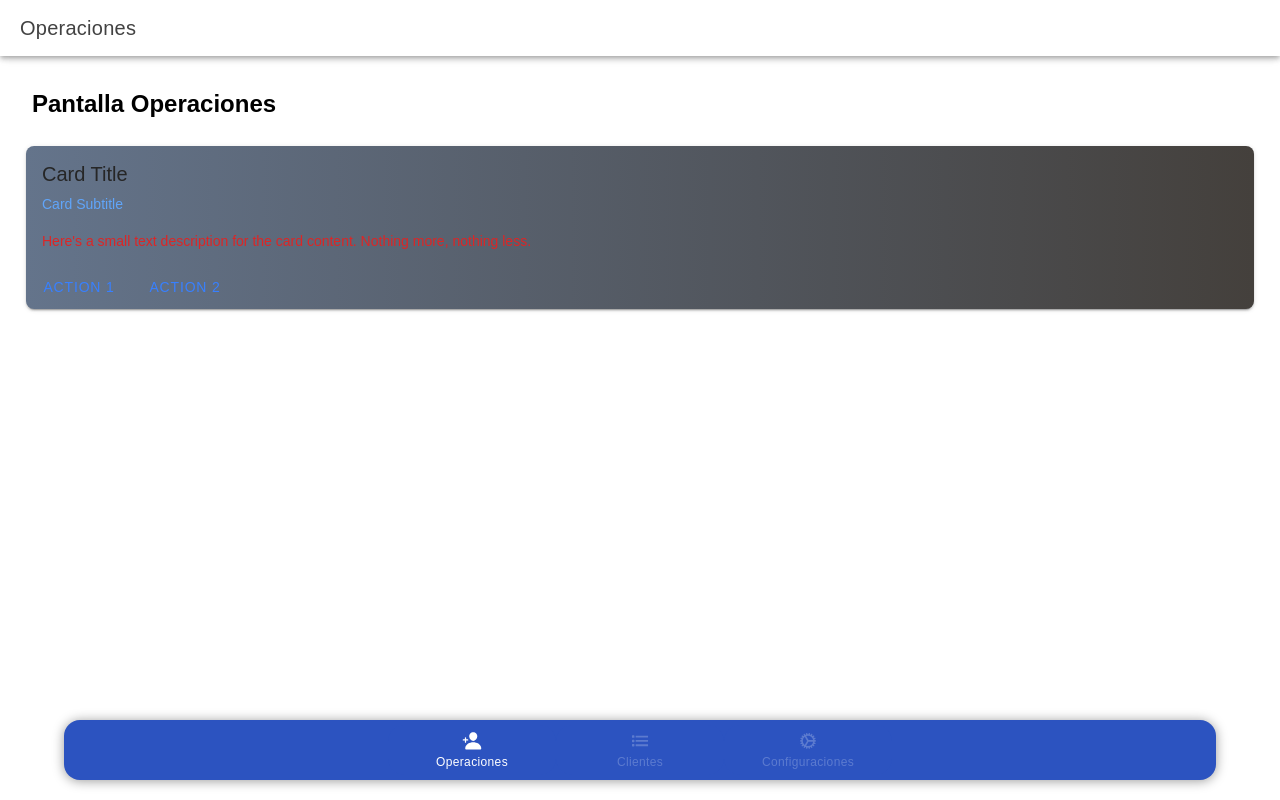
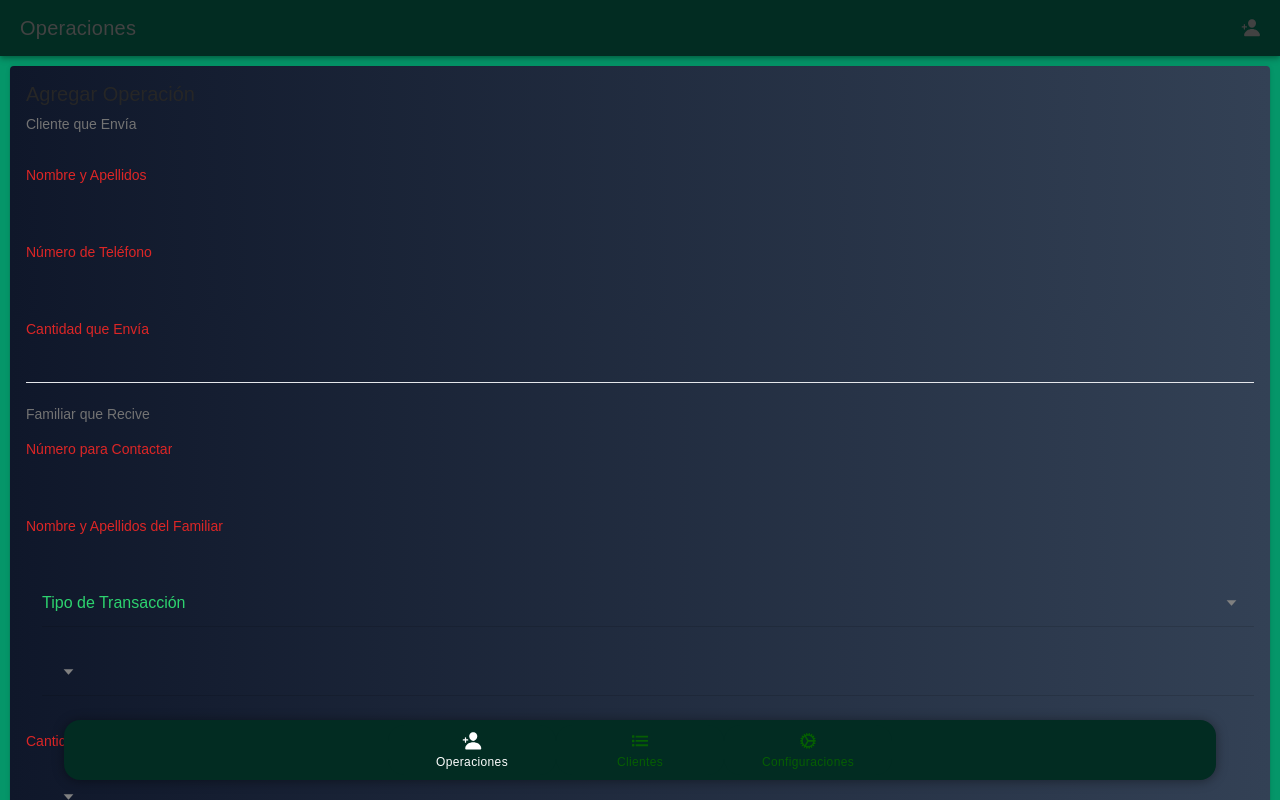
Before and after one commit to PushoDev/gestoremesa, a React (Vite) app: page /tab1 in a window 1280 px wide. Built offline with nearby package versions, Linux system fonts and the light colour scheme.

Commit message:
Formulario de Operaciones

```diff
--- /dev/null
+++ b/src/components/home/AddClients.tsx
@@ -0,0 +1,163 @@
+import React, { useState, useEffect } from "react";
+import {
+  IonButton,
+  IonCard,
+  IonCardContent,
+  IonCardHeader,
+  IonCardSubtitle,
+  IonCardTitle,
+  IonIcon,
+  IonInput,
+  IonItem,
+  IonSelect,
+  IonSelectOption,
+  IonText
+} from "@ionic/react";
+
+const AddClients = () => {
+  return (
+    <>
+      <IonCard className="animate__animated animate__fadeInUp bg-gradient-to-r from-slate-900 to-slate-700">
+        <IonCardHeader>
+          <IonCardTitle>Agregar Operación</IonCardTitle>
+          <IonCardSubtitle>Cliente que Envía</IonCardSubtitle>
+        </IonCardHeader>
+
+        <IonCardContent className="text-red-600">
+          {/* Contenido del Formulario */}
+          {/* Nombre del Cliente que Envía */}
+          <IonInput
+            label="Nombre y Apellidos"
+            labelPlacement="floating"
+            placeholder="Credenciales de quien Envía"
+          >
+            {/* <IonIcon></IonIcon> */}
+          </IonInput>
+          <br />
+          {/* Telefono del Cliente */}
+          <IonInput
+            label="Número de Teléfono"
+            labelPlacement="floating"
+            placeholder="Teléfono de Quien Envía"
+          >
+            {/* <IonIcon></IonIcon> */}
+          </IonInput>
+          <br />
+          {/* Cantidad que Envía */}
+          <IonInput
+            label="Cantidad que Envía"
+            labelPlacement="floating"
+            placeholder="Cantidad que Envía"
+          >
+            {/* <IonIcon></IonIcon> */}
+          </IonInput>
+          <br />
+          <hr />
+          <br />
+
+          {/* Informacón del Familiar del Cliente */}
+          <IonCardSubtitle>Familiar que Recive</IonCardSubtitle>
+          {/* Número de Telf. del Familiar para loccalizar */}
+          <IonInput
+            label="Número para Contactar"
+            labelPlacement="floating"
+            placeholder="Contacto de quien Recive"
+          >
+            {/* <IonIcon></IonIcon> */}
+          </IonInput>
+          <br />
+          {/* Nombre y Apellidos de quien Recive */}
+          <IonInput
+            label="Nombre y Apellidos del Familiar"
+            labelPlacement="floating"
+            placeholder="Credenciales de quien Recive"
+          >
+            {/* <IonIcon></IonIcon> */}
+          </IonInput>
+          <br />
+          {/* Accione para el Familiar */}
+          <IonItem>
+            <IonSelect>
+              <div slot="label">
+                <IonText color={"success"}>Tipo de Transacción</IonText>
+              </div>
+              <IonSelectOption>Efectivo</IonSelectOption>
+              <IonSelectOption>Transferencia</IonSelectOption>
+            </IonSelect>
+          </IonItem>
+          <br />
+          {/* En caso de Escoger */}
+          {/* Opción Efectivo */}
+          <IonItem>
+            <IonSelect>
+              <div color="warning">
+                <IonText>Tipo de Moneda</IonText>
+              </div>
+              <IonSelectOption>USD</IonSelectOption>
+              <IonSelectOption>CUP</IonSelectOption>
+            </IonSelect>
+          </IonItem>
+          <br />
+          {/* Monto que Recive */}
+          <IonInput
+            labelPlacement="floating"
+            label="Cantidad que Recive"
+            placeholder="Monto que Recive"
+          ></IonInput>
+          {/* Opción Transferencia */}
+          <IonItem>
+            <IonSelect>
+              <div color="warning">
+                <IonText>Tipo de Moneda</IonText>
+              </div>
+              <IonSelectOption>CUP</IonSelectOption>
+              <IonSelectOption>MLC</IonSelectOption>
+            </IonSelect>
+          </IonItem>
+          <br />
+          {/* Número de Tarjeta */}
+          <IonInput
+            labelPlacement="floating"
+            label="Número de Tarjeta"
+            placeholder="Ingrese Número de Tarjeta"
+          ></IonInput>
+          <br />
+          {/* Monto que Recive */}
+          <IonInput
+            labelPlacement="floating"
+            label="Cantidad que Recive"
+            placeholder="Monto que Recive"
+          ></IonInput>
+          <br />
+          <hr />
+          <br />
+
+          {/* Informacón del Mensajero que realiza la Entrega */}
+          <IonCardSubtitle>Mensajero que Entrega</IonCardSubtitle>
+          {/* Número de Telf. del Mensajero para loccalizar */}
+          <IonInput
+            labelPlacement="floating"
+            label="Contacto del Mensajero"
+            placeholder="Teléfono del Mensajero a Localizar"
+          ></IonInput>
+          <br />
+          <IonInput
+            labelPlacement="floating"
+            label="Nombre del Mensajero"
+            placeholder="Mensajero que Entrega"
+          ></IonInput>
+          <br />
+        </IonCardContent>
+
+        <IonButton fill="clear" color={"success"}>
+          Agregar
+        </IonButton>
+        <IonButton fill="clear" color={"danger"}>
+          Cancelar Operación
+        </IonButton>
+      </IonCard>
+    </>
+  );
+};
+
+export default AddClients;
--- a/src/pages/Tab1.css
+++ b/src/pages/Tab1.css
@@ -1,4 +1,10 @@
 /* Contenedor de la Pag. Operaciones */
+ion-toolbar {
+  --background:#022c22;
+}
+ion-content {
+  --background: #059669;
+}
 .container {
   text-align: center;
   position: absolute;
--- a/src/pages/Tab1.tsx
+++ b/src/pages/Tab1.tsx
@@ -3,11 +3,15 @@ import {
   IonHeader,
   IonPage,
   IonTitle,
-  IonToolbar
+  IonToolbar,
+  IonButtons,
+  IonButton,
+  IonIcon
 } from "@ionic/react";
 import "./Tab1.css";
 import "animate.css";
-import CardHome from "../components/home/CardHome";
+import AddClients from "../components/home/AddClients";
+import { personAdd } from "ionicons/icons";
 
 const Tab1: React.FC = () => {
   return (
@@ -15,12 +19,19 @@ const Tab1: React.FC = () => {
       <IonHeader>
         <IonToolbar>
           <IonTitle>Operaciones</IonTitle>
+          <IonButtons slot="end">
+            <IonButton>
+              <IonIcon slot="start" icon={personAdd}></IonIcon>
+            </IonButton>
+          </IonButtons>
         </IonToolbar>
       </IonHeader>
       <IonContent fullscreen>
-        <div className="ion-padding">
-          <CardHome />
+        <div>
+          <AddClients />
         </div>
+        <br />
+        <br />
       </IonContent>
     </IonPage>
   );
--- a/src/theme/bar-floating.css
+++ b/src/theme/bar-floating.css
@@ -2,13 +2,13 @@
 :root {
 
     --ion-background-color: white;
-    --ion-tab-bar-color: rgb(92, 123, 207);
+    --ion-tab-bar-color: rgb(6, 94, 3);
     --ion-tab-bar-color-selected: rgb(255, 255, 255);
 }
 
 ion-tab-bar {
 
-	--background: rgb(44, 83, 192);
+	--background: rgb(2, 44, 34);
 	box-shadow: 0px 1px 12px rgba(0, 0, 0, 0.4);
 	border-radius: 16px !important;
 
```
